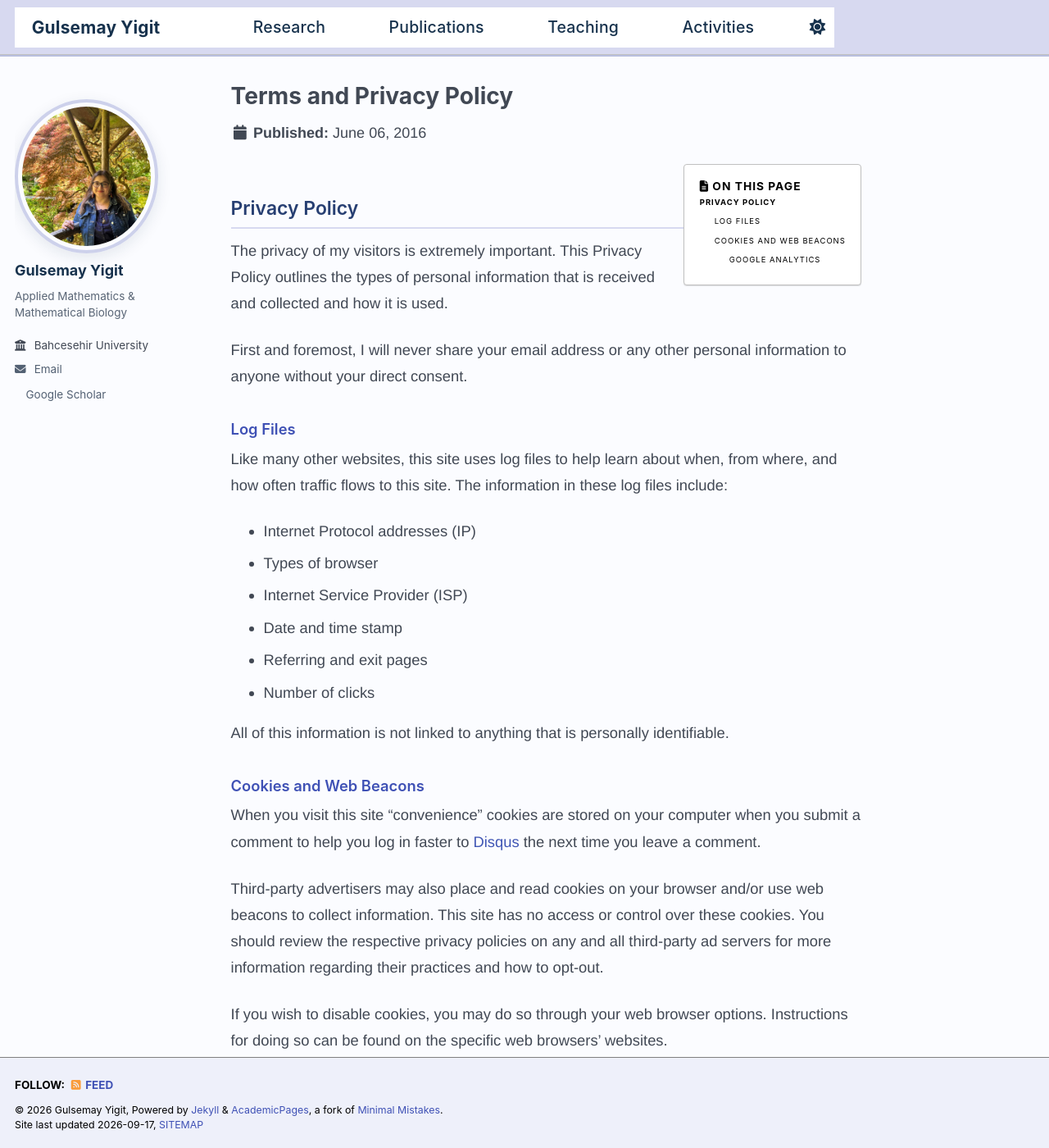
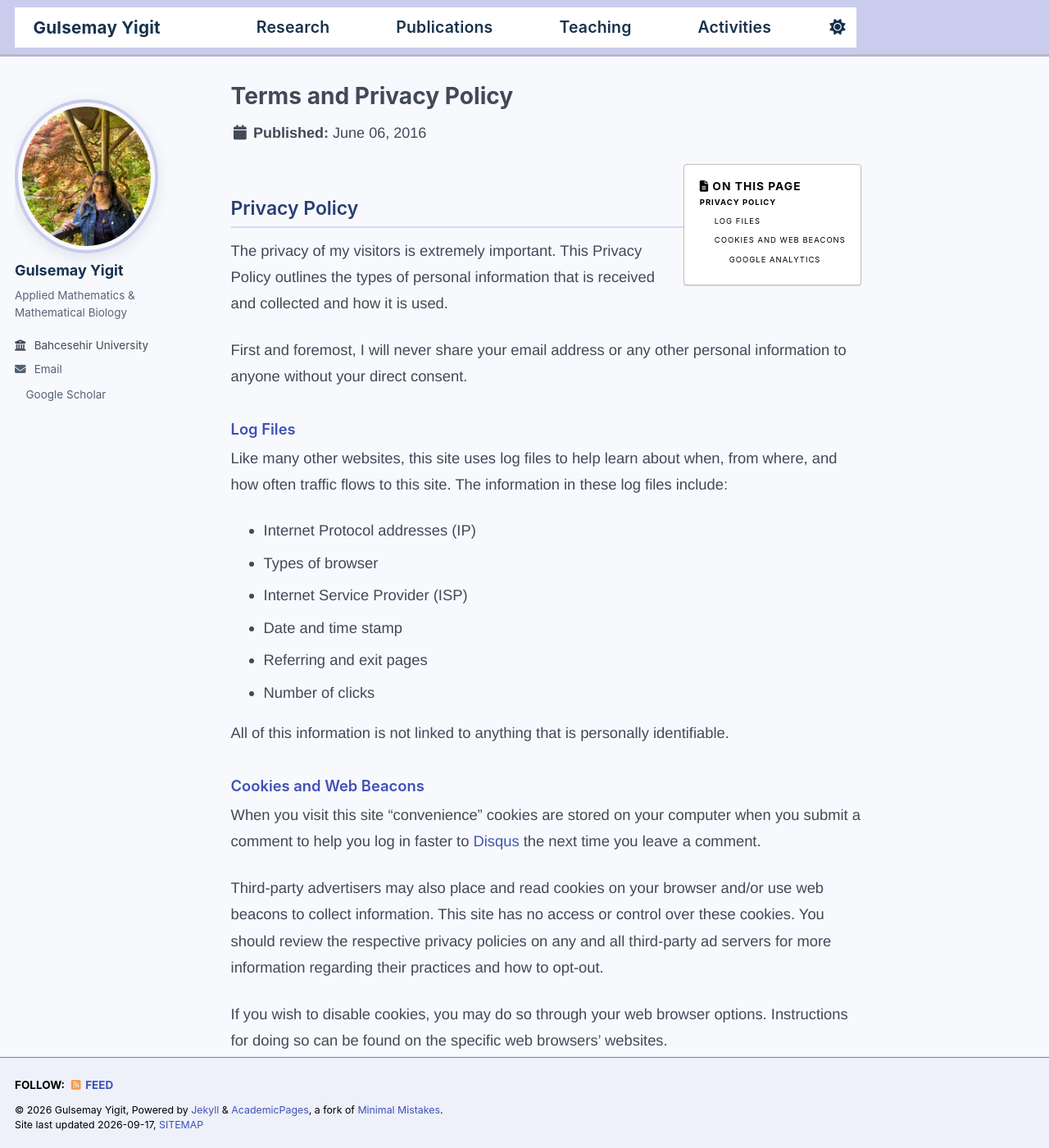
Before and after one commit to gulsemayy/gulsemayy.github.io, a Jekyll site: the page built from _pages/terms.md, in a window 1280 px wide and 1400 px high. Shown: the whole window at 82% size. Built offline with Jekyll 4.4.1, drawn with Linux system fonts in a browser that asks for light colours; a style sheet for code colours, icons or effects is not loaded.

Commit message:
Update main.scss

```diff
--- a/assets/css/main.scss
+++ b/assets/css/main.scss
@@ -3,7 +3,7 @@
 
 /*
  * Main stylesheet
- * Customised for Gülsemay Yiğit
+ * Gülsemay Yiğit
  */
 
 @import
@@ -38,17 +38,17 @@
 
 
 /* =========================================================
-   Gülsemay Yiğit
-   Navy + Indigo + Periwinkle Academic Theme
+   CUSTOM STYLE
+   Contrast + Navy + Indigo + Periwinkle
    ========================================================= */
 
 
-/* ---------- PAGE ---------- */
+/* ---------- GENERAL ---------- */
 
 html,
 body {
-  background-color: #fbfcff;
-  color: #414854;
+  background: #f8f9fd;
+  color: #424957;
 }
 
 body {
@@ -59,21 +59,30 @@ body {
 /* ---------- TOP NAVIGATION ---------- */
 
 .masthead {
-  background-color: #d7d9f0 !important;
-  border-bottom: 2px solid #b9bfdf;
+  background: #c9ccec !important;
+  border-bottom: 2px solid #aeb4df;
+}
+
+.masthead__inner-wrap {
+  background: transparent !important;
 }
 
 .greedy-nav {
-  background-color: #d7d9f0 !important;
+  background: transparent !important;
+}
+
+.greedy-nav .visible-links {
+  background: transparent !important;
 }
 
 .greedy-nav a {
+  background: transparent !important;
   color: #17324d !important;
   font-size: 1.08em;
-  font-weight: 500;
+  font-weight: 600;
   letter-spacing: 0.01em;
-  padding-left: 1.15rem;
-  padding-right: 1.15rem;
+  padding-left: 1.25rem;
+  padding-right: 1.25rem;
 }
 
 .greedy-nav a:hover {
@@ -83,13 +92,13 @@ body {
 /* Site name */
 .masthead__menu-item--lg a {
   color: #17324d !important;
-  font-size: 1.16em;
+  font-size: 1.15em;
   font-weight: 700;
 }
 
 /* Active page underline */
 .greedy-nav .visible-links a:before {
-  background-color: #3f51b5 !important;
+  background: #3f51b5 !important;
   height: 3px;
 }
 
@@ -97,7 +106,7 @@ body {
 /* ---------- MAIN CONTENT ---------- */
 
 .page__content {
-  color: #414854;
+  color: #424957;
   font-family: "Avenir Next", "Helvetica Neue", Arial, sans-serif;
   font-size: 1.02em;
 }
@@ -120,7 +129,7 @@ body {
   font-weight: 600;
   margin-top: 1.8em;
   padding-bottom: 0.35em;
-  border-bottom: 2px solid #d7d9f0;
+  border-bottom: 2px solid #d6d9ef;
 }
 
 .page__content h3 {
@@ -137,7 +146,7 @@ body {
 }
 
 .page__content a:visited {
-  color: #5263b9;
+  color: #5366bd;
 }
 
 .page__content a:hover {
@@ -163,7 +172,7 @@ body {
 }
 
 .author__avatar img {
-  border: 4px solid #cdd1eb;
+  border: 4px solid #c9ccec;
   box-shadow: 0 5px 18px rgba(23, 50, 77, 0.10);
 }
 
@@ -176,7 +185,7 @@ body {
 }
 
 
-/* ---------- HOMEPAGE SUNSET BANNER ---------- */
+/* ---------- HOMEPAGE BANNER ---------- */
 
 .home-banner {
   width: 100%;
@@ -237,26 +246,26 @@ body {
 /* ---------- TABLES ---------- */
 
 table {
-  border-color: #d7d9f0;
+  border-color: #d6d9ef;
 }
 
 thead {
-  background-color: #eef0fa;
+  background: #eef0fa;
 }
 
 
-/* ---------- HORIZONTAL LINES ---------- */
+/* ---------- HORIZONTAL RULE ---------- */
 
 hr {
-  border-color: #d7d9f0;
+  border-color: #d6d9ef;
 }
 
 
 /* ---------- FOOTER ---------- */
 
 .page__footer {
-  background-color: #eef0fa;
-  color: #5e6876;
+  background: #eef0fa;
+  color: #5f6d7a;
 }
 
 .page__footer a {
```
